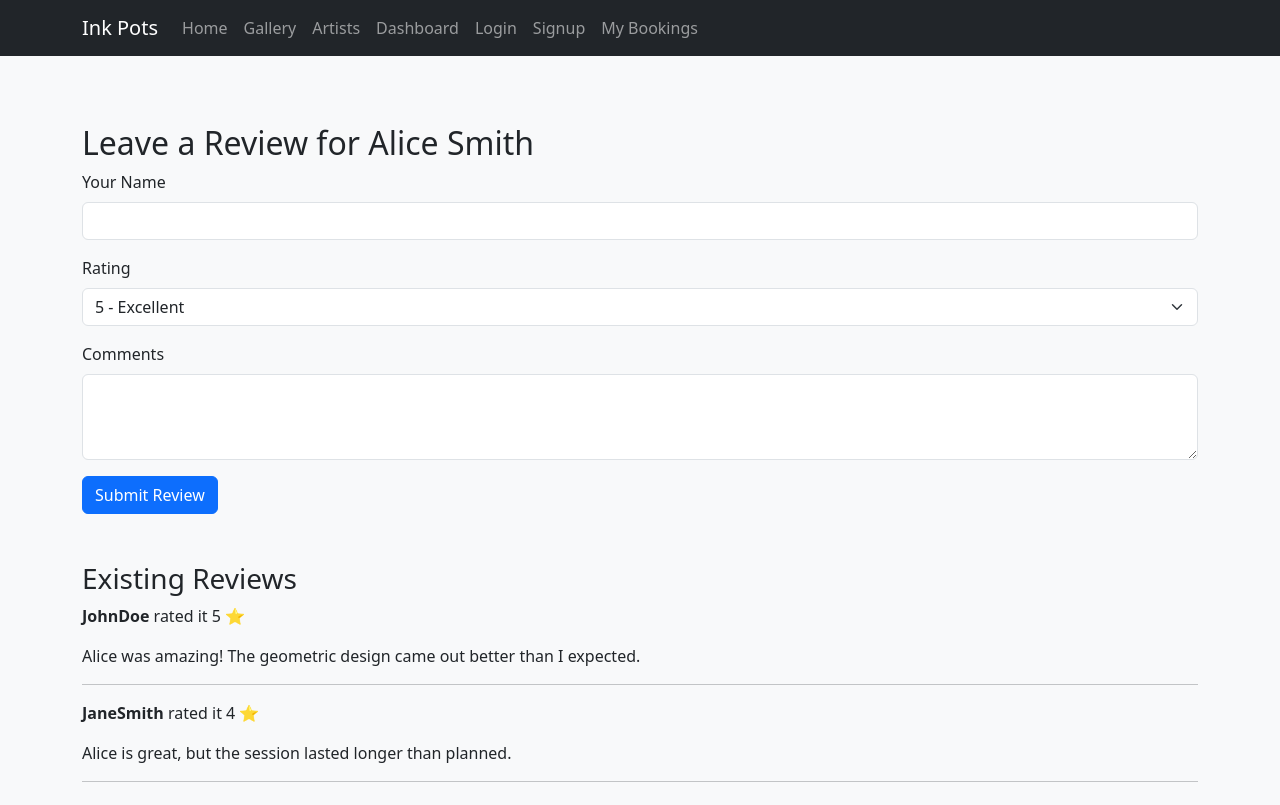
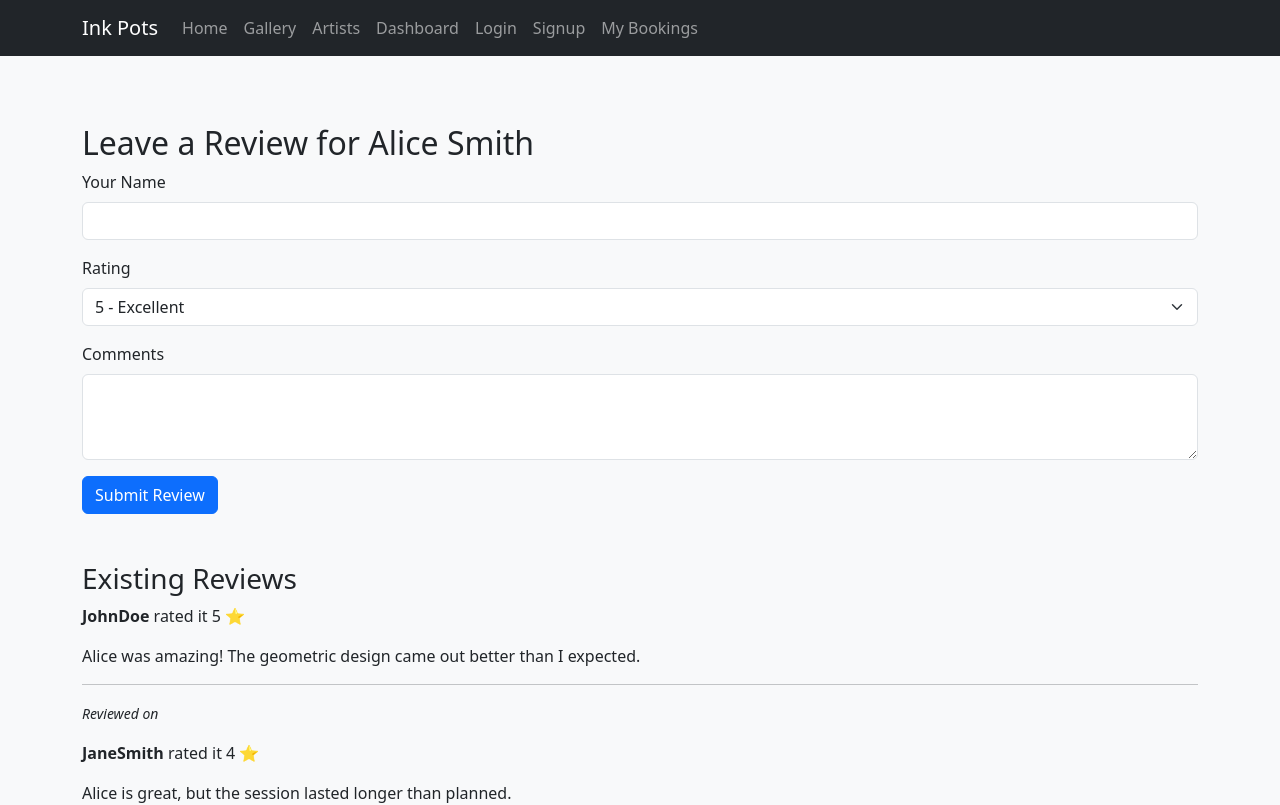
Before and after one commit to emily172/FYP-Tattoo, a React (Vite) app in the folder tattoo-web-app/: page /artists/1/review in a window 1280 px wide. Shown: the top 805 px of the page. Built offline with nearby package versions, Linux system fonts and the light colour scheme.

Commit message:
Added in timestamping

```diff
--- a/tattoo-web-app/src/pages/ArtistProfile.jsx
+++ b/tattoo-web-app/src/pages/ArtistProfile.jsx
@@ -101,6 +101,11 @@ const ArtistProfile = () => {
               </p>
               <p>{review.comment}</p>
               <hr />
+              <p>
+                <small>
+                  <em>Reviewed on {review.timestamp}</em>
+                </small>
+              </p>
             </div>
           ))
         ) : (
--- a/tattoo-web-app/src/pages/ReviewForm.jsx
+++ b/tattoo-web-app/src/pages/ReviewForm.jsx
@@ -129,6 +129,11 @@ const ReviewForm = () => {
               </p>
               <p>{review.comment}</p>
               <hr />
+              <p>
+                <small>
+                  <em>Reviewed on {review.timestamp}</em>
+                </small>
+              </p>
             </div>
           ))
         ) : (
```
